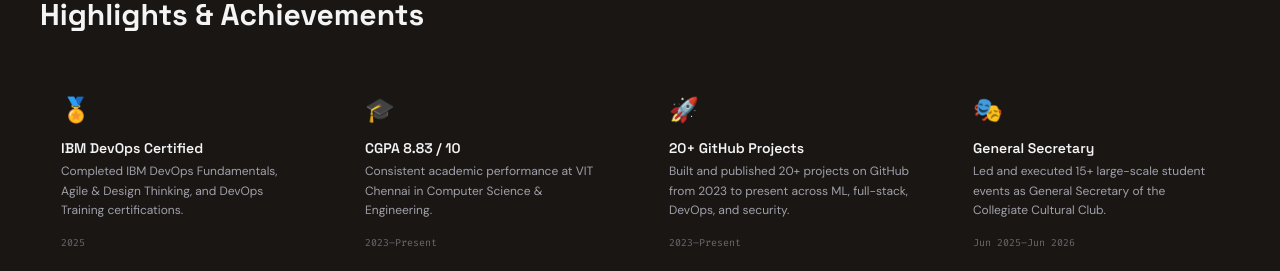
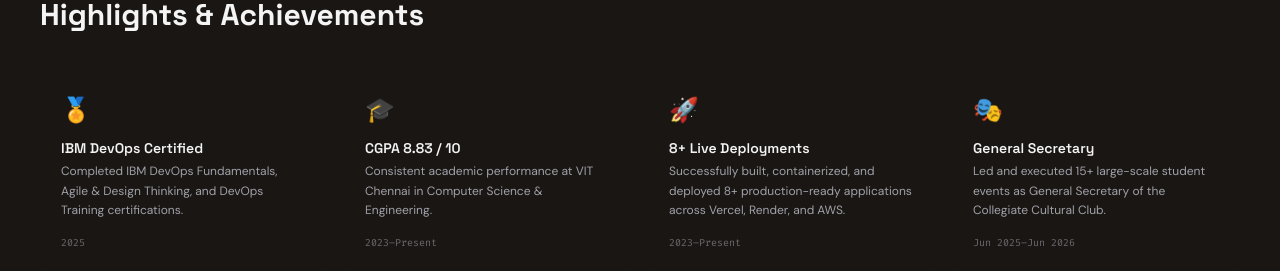
Before and after one commit to anshumanvatsa/portfolio, a React (Vite) app: page / in a window 1280 px wide. Shown: the part 6440-6711 px from the top of the page. Built offline with nearby package versions, Linux system fonts and the light colour scheme; a web font is replaced by a local one.

Commit message:
fix: update achievement from 20+ GitHub Projects to 8+ Live Deployments

```diff
--- a/src/data.ts
+++ b/src/data.ts
@@ -693,8 +693,8 @@ export const ACHIEVEMENTS: Achievement[] = [
   },
   {
     id: 'a3',
-    title: '20+ GitHub Projects',
-    body: 'Built and published 20+ projects on GitHub from 2023 to present across ML, full-stack, DevOps, and security.',
+    title: '8+ Live Deployments',
+    body: 'Successfully built, containerized, and deployed 8+ production-ready applications across Vercel, Render, and AWS.',
     icon: '🚀',
     year: '2023–Present',
   },
```
